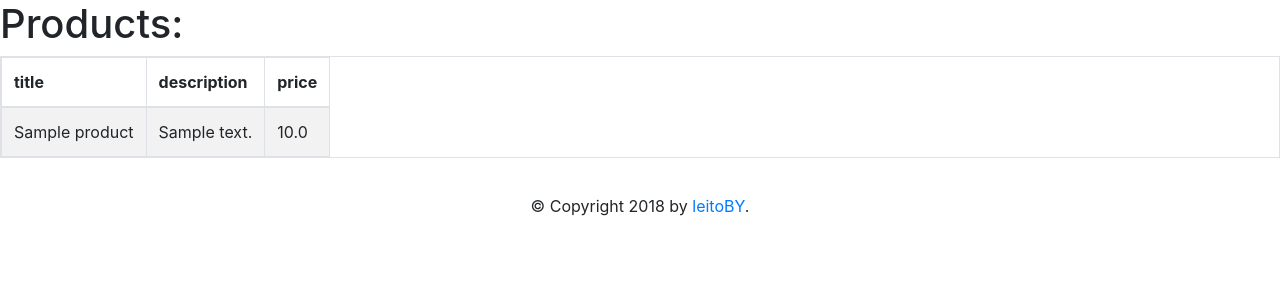
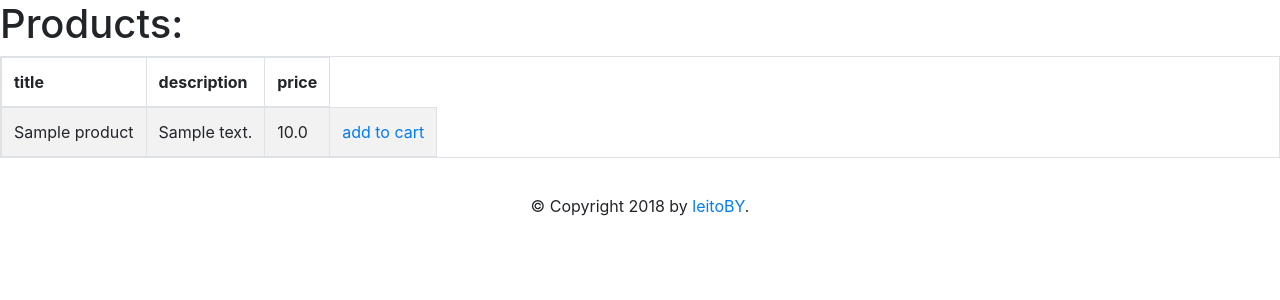
Before and after one commit to leitoBY/hobby, a Flask app: page /products in a window 1280 px wide. Shown: the top 300 px of the page. Run offline with Flask 2, Linux system fonts and the light colour scheme; tables that the repository leaves empty hold one stand-in row (values such as "Sample post"); some libraries are stand-ins or nearby versions.

Commit message:
Add script file for product page. Some changes to templates

```diff
--- /dev/null
+++ b/backend/static/scripts/product.js
@@ -0,0 +1,8 @@
+console.log("js script for product page")
+
+// add ajax for adding product to local storage, then will provide this info for purchase page
+let add_to_cart_button = document.getElementById("add_to_cart");
+
+add_to_cart_button.onclick = function addNewUser() {
+    console.log("pruduct adde to cart")
+};
--- a/backend/templates/base_template.html
+++ b/backend/templates/base_template.html
@@ -24,6 +24,9 @@
     </div>
 </body>
 
-<script type="text/javascript" src="../static/scripts/main.js"></script>
+{% block scripts %}
+    <script type="text/javascript" src="../static/scripts/main.js"></script>
+{% endblock%}
+
 
 </html>
--- a/backend/templates/products/product_list.html
+++ b/backend/templates/products/product_list.html
@@ -15,8 +15,12 @@
       <td>{{ product.title }}</td>
       <td>{{ product.description }}</td>
       <td>{{ product.price }}</td>
+      <td><a id="add_to_cart" href="#">add to cart</a></td>
     </tr>
    {% endfor %}
   </tbody>
 </table>
 {% endblock %}
+{% block scripts %}
+    <script type="text/javascript" src="../static/scripts/product.js"></script>
+{% endblock %}
```
